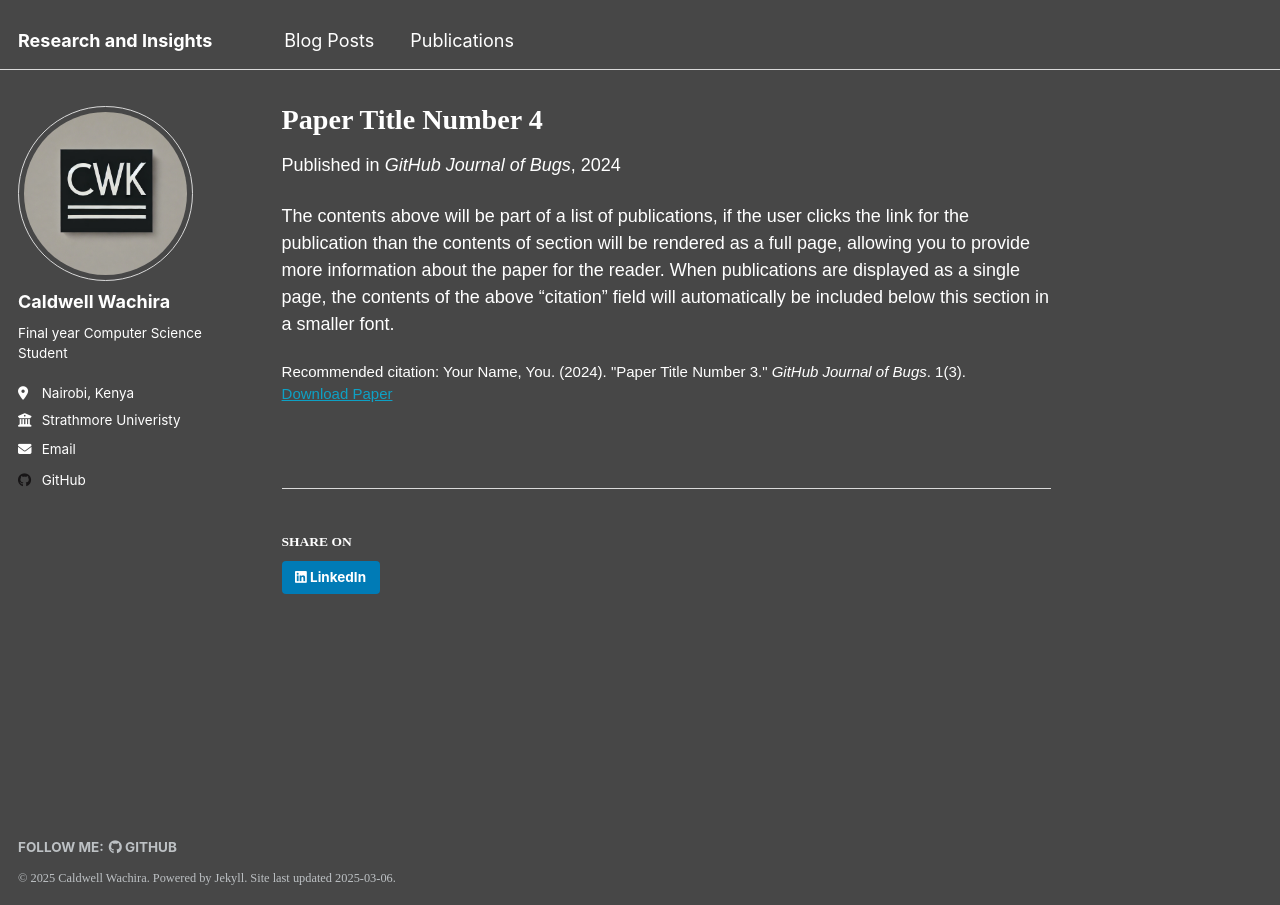
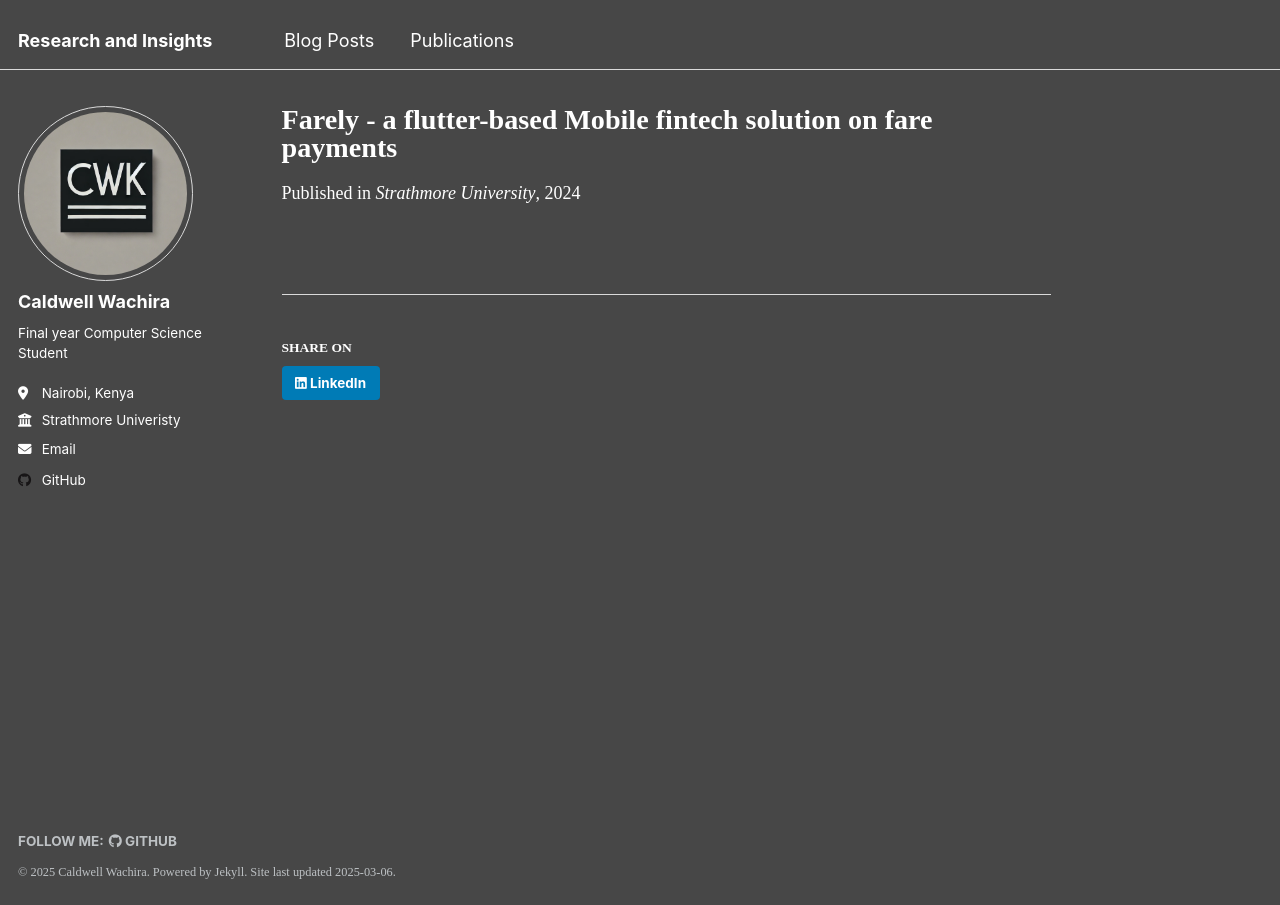
Before and after one commit to Caldwell10/Portfolio, a Jekyll site: the page built from blog/_publications/2024-02-17-paper-title-number-4.md, in a window 1280 px wide. Built offline with Jekyll 4.4.1, drawn with Linux system fonts in a browser that asks for light colours.

Commit message:
Added 3rd year project paper

```diff
--- a/blog/_config.yml
+++ b/blog/_config.yml
@@ -78,7 +78,8 @@ publication_category:
   manuscripts:
     title: 'Journal Articles'
   conferences:
-    title: 'Conference Papers'
+    title: 'Independent Articles'
+
 
 # Site Settings
 teaser                   :  # filename of teaser fallback teaser image placed in /images/, .e.g. "500x300.png"
--- a/blog/_publications/2024-02-17-paper-title-number-4.md
+++ b/blog/_publications/2024-02-17-paper-title-number-4.md
@@ -1,13 +1,11 @@
 ---
-title: "Paper Title Number 4"
+title: "Farely - a flutter-based Mobile fintech solution on fare payments"
 collection: publications
 category: conferences
-permalink: /publication/2024-02-17-paper-title-number-4
-excerpt: 'This paper is about fixing template issue #693.'
+permalink: /publication/2024-04-17-Farely
+excerpt: 'This is the project I worked on during my third year.'
 date: 2024-02-17
-venue: 'GitHub Journal of Bugs'
-paperurl: 'http://academicpages.github.io/files/paper3.pdf'
-citation: 'Your Name, You. (2024). &quot;Paper Title Number 3.&quot; <i>GitHub Journal of Bugs</i>. 1(3).'
+venue: 'Strathmore University'
+paperurl: '/files/Farely.pdf'
+
 ---
-
-The contents above will be part of a list of publications, if the user clicks the link for the publication than the contents of section will be rendered as a full page, allowing you to provide more information about the paper for the reader. When publications are displayed as a single page, the contents of the above "citation" field will automatically be included below this section in a smaller font.
--- a/blog/_sass/layout/_base.scss
+++ b/blog/_sass/layout/_base.scss
@@ -15,7 +15,7 @@ body {
   margin: 0;
   padding: $masthead-height 0 0;
   padding-bottom: 9em;
-  font-family: "Lora", sans-serif;;
+  font-family: "Lora", serif;;
   line-height: 1.5;
 
   &.overflow--hidden {
```
Also changed, not shown: 1 other file.
